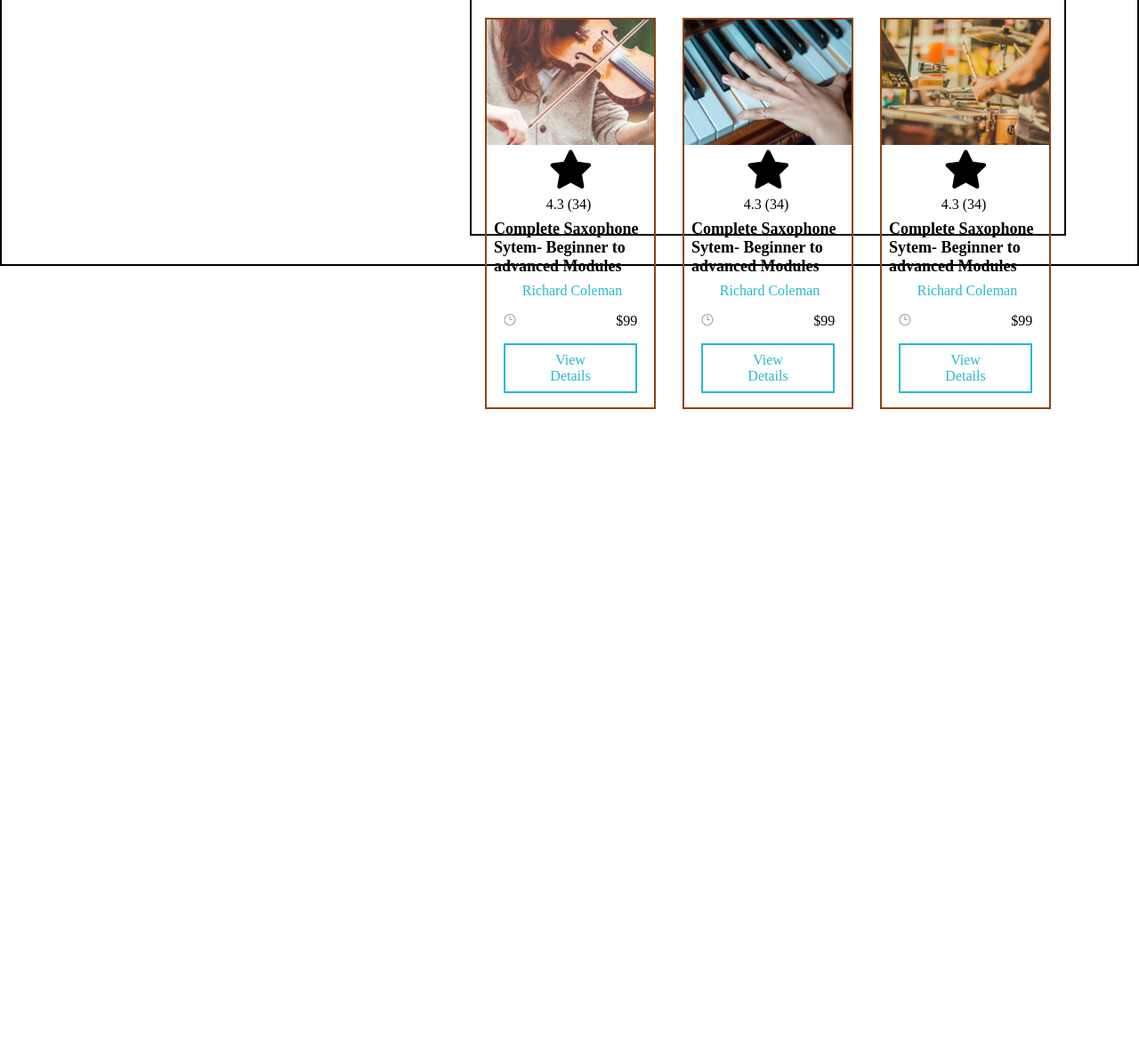
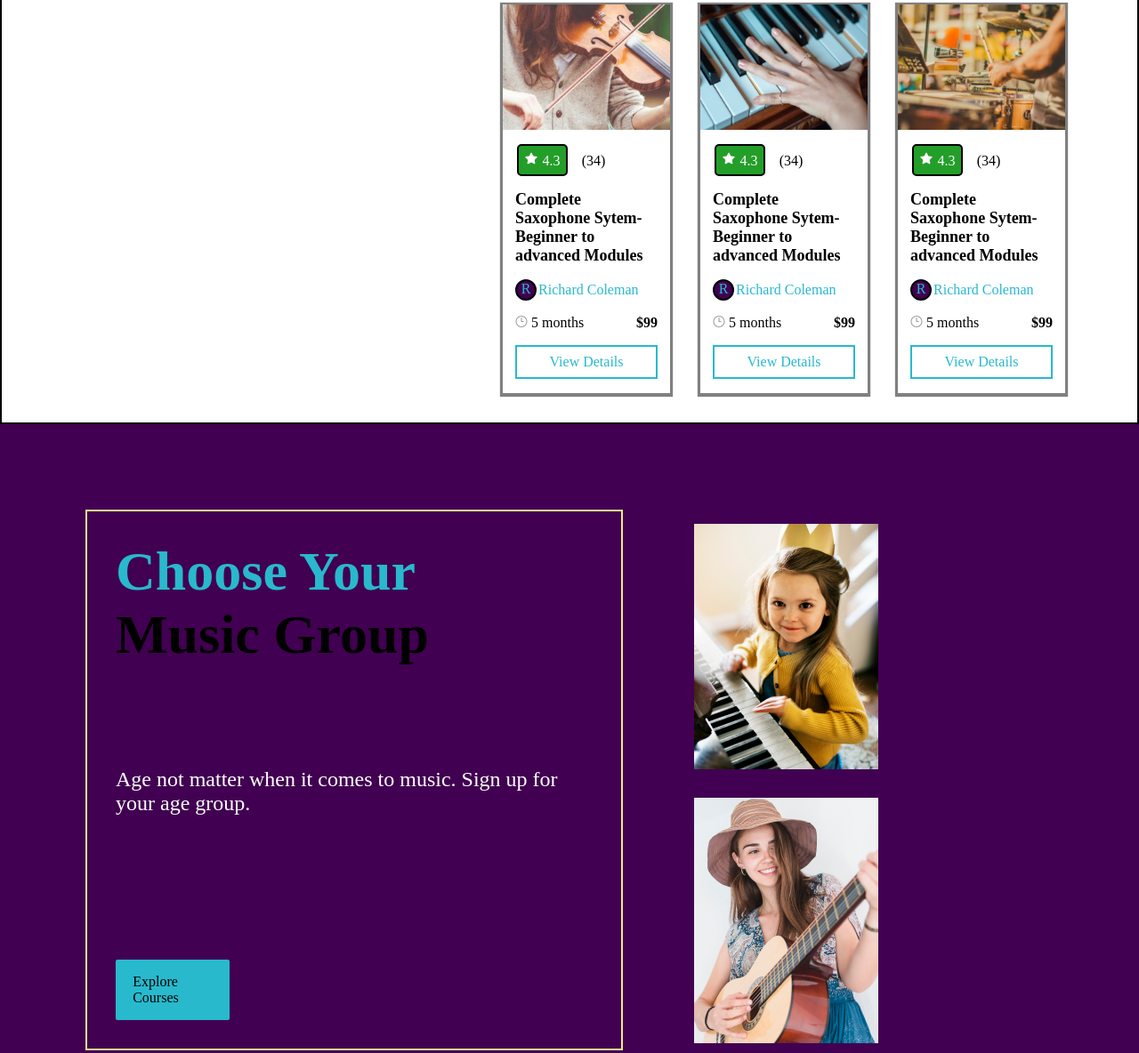
Before and after one commit to rujulnipane/HTML-Assignmennt, a plain HTML site: page index.html in a window 1280 px wide. Shown: the part 1941-3125 px from the top of the page at 89% size. Before the commit the page ends 2401 px from the top, so only its background shows below. Drawn offline with Linux system fonts and the light colour scheme.

Commit message:
design third page

```diff
--- a/index.html
+++ b/index.html
@@ -85,7 +85,7 @@
                         4.3 </span>(34)</p>
                 <h3 class="card-heading">Complete Saxophone Sytem- Beginner to advanced Modules</h3>
                 <div class="card-owner">
-                    <img src="" alt="">
+                    <span class="owner-photo">R</span>
                     <span>Richard Coleman</span>
                 </div>
                 <div class="card-dur">
@@ -102,18 +102,17 @@
             </div>
             <div class="course-card">
                 <img src="./Images/image 8.png" alt="" class="card-img">
-                <p><span><svg xmlns="http://www.w3.org/2000/svg" enable-background="new 0 0 24 24" viewBox="0 0 24 24"
+                <p class="card-rating"><span><svg xmlns="http://www.w3.org/2000/svg" enable-background="new 0 0 24 24" viewBox="0 0 24 24"
                             id="star">
                             <path
                                 d="M22,10.1c0.1-0.5-0.3-1.1-0.8-1.1l-5.7-0.8L12.9,3c-0.1-0.2-0.2-0.3-0.4-0.4C12,2.3,11.4,2.5,11.1,3L8.6,8.2L2.9,9
                     C2.6,9,2.4,9.1,2.3,9.3c-0.4,0.4-0.4,1,0,1.4l4.1,4l-1,5.7c0,0.2,0,0.4,0.1,0.6c0.3,0.5,0.9,0.7,1.4,0.4l5.1-2.7l5.1,2.7
                     c0.1,0.1,0.3,0.1,0.5,0.1l0,0c0.1,0,0.1,0,0.2,0c0.5-0.1,0.9-0.6,0.8-1.2l-1-5.7l4.1-4C21.9,10.5,22,10.3,22,10.1z">
                             </path>
-                        </svg>
-                        4.3 </span>(34) </p>
+                        </svg>4.3</span>(34) </p>
                 <h3 class="card-heading">Complete Saxophone Sytem- Beginner to advanced Modules</h3>
                 <div class="card-owner">
-                    <img src="" alt="">
+                    <span class="owner-photo">R</span>
                     <span>Richard Coleman</span>
                 </div>
                 <div class="card-dur">
@@ -130,7 +129,7 @@
             </div>
             <div class="course-card">
                 <img src="./Images/image 9.png" alt="" class="card-img">
-                <p><span><svg xmlns="http://www.w3.org/2000/svg" enable-background="new 0 0 24 24" viewBox="0 0 24 24"
+                <p class="card-rating"><span><svg xmlns="http://www.w3.org/2000/svg" enable-background="new 0 0 24 24" viewBox="0 0 24 24"
                     id="star">
                     <path
                         d="M22,10.1c0.1-0.5-0.3-1.1-0.8-1.1l-5.7-0.8L12.9,3c-0.1-0.2-0.2-0.3-0.4-0.4C12,2.3,11.4,2.5,11.1,3L8.6,8.2L2.9,9
@@ -138,10 +137,10 @@
             c0.1,0.1,0.3,0.1,0.5,0.1l0,0c0.1,0,0.1,0,0.2,0c0.5-0.1,0.9-0.6,0.8-1.2l-1-5.7l4.1-4C21.9,10.5,22,10.3,22,10.1z">
                     </path>
                 </svg>
-                        4.3 </span>(34) </p>
+                4.3 </span>(34)</p>
         <h3 class="card-heading">Complete Saxophone Sytem- Beginner to advanced Modules</h3>
         <div class="card-owner">
-                    <img src="" alt="">
+            <span class="owner-photo">R</span>
             <span>Richard Coleman</span>
         </div>
         <div class="card-dur">
@@ -150,15 +149,15 @@
                     <path
                         d="M7 0C3.41797 0 0.5 2.91797 0.5 6.5C0.5 10.082 3.41797 13 7 13C10.582 13 13.5 10.082 13.5 6.5C13.5 2.91797 10.582 0 7 0ZM7 1C10.043 1 12.5 3.45703 12.5 6.5C12.5 9.54297 10.043 12 7 12C3.95703 12 1.5 9.54297 1.5 6.5C1.5 3.45703 3.95703 1 7 1ZM6.5 2V7H9.5V6H7.5V2H6.5Z"
                         fill="#999999" />
-                        </svg>
+                </svg> 5 months
             </span>
-                    <span>$99</span>
+            <span><strong>$99</strong></span>
         </div>
         <div class="card-btn">View Details</div>
             </div>
             <div class="course-card">
                 <img src="./Images/image 10.png" alt="" class="card-img">
-                <p><span><svg xmlns="http://www.w3.org/2000/svg" enable-background="new 0 0 24 24" viewBox="0 0 24 24"
+                <p class="card-rating"><span><svg xmlns="http://www.w3.org/2000/svg" enable-background="new 0 0 24 24" viewBox="0 0 24 24"
                     id="star">
                     <path
                         d="M22,10.1c0.1-0.5-0.3-1.1-0.8-1.1l-5.7-0.8L12.9,3c-0.1-0.2-0.2-0.3-0.4-0.4C12,2.3,11.4,2.5,11.1,3L8.6,8.2L2.9,9
@@ -166,10 +165,10 @@
             c0.1,0.1,0.3,0.1,0.5,0.1l0,0c0.1,0,0.1,0,0.2,0c0.5-0.1,0.9-0.6,0.8-1.2l-1-5.7l4.1-4C21.9,10.5,22,10.3,22,10.1z">
                     </path>
                 </svg>
-                        4.3 </span>(34) </p>
+                4.3 </span>(34)</p>
         <h3 class="card-heading">Complete Saxophone Sytem- Beginner to advanced Modules</h3>
         <div class="card-owner">
-                    <img src="" alt="">
+            <span class="owner-photo">R</span>
             <span>Richard Coleman</span>
         </div>
         <div class="card-dur">
@@ -178,15 +177,15 @@
                     <path
                         d="M7 0C3.41797 0 0.5 2.91797 0.5 6.5C0.5 10.082 3.41797 13 7 13C10.582 13 13.5 10.082 13.5 6.5C13.5 2.91797 10.582 0 7 0ZM7 1C10.043 1 12.5 3.45703 12.5 6.5C12.5 9.54297 10.043 12 7 12C3.95703 12 1.5 9.54297 1.5 6.5C1.5 3.45703 3.95703 1 7 1ZM6.5 2V7H9.5V6H7.5V2H6.5Z"
                         fill="#999999" />
-                        </svg>
+                </svg> 5 months
             </span>
-                    <span>$99</span>
+            <span><strong>$99</strong></span>
         </div>
         <div class="card-btn">View Details</div>
             </div>
             <div class="course-card">
                 <img src="./Images/image 18.png" alt="" class="card-img">
-                <p><span><svg xmlns="http://www.w3.org/2000/svg" enable-background="new 0 0 24 24" viewBox="0 0 24 24"
+                <p class="card-rating"><span><svg xmlns="http://www.w3.org/2000/svg" enable-background="new 0 0 24 24" viewBox="0 0 24 24"
                     id="star">
                     <path
                         d="M22,10.1c0.1-0.5-0.3-1.1-0.8-1.1l-5.7-0.8L12.9,3c-0.1-0.2-0.2-0.3-0.4-0.4C12,2.3,11.4,2.5,11.1,3L8.6,8.2L2.9,9
@@ -194,10 +193,10 @@
             c0.1,0.1,0.3,0.1,0.5,0.1l0,0c0.1,0,0.1,0,0.2,0c0.5-0.1,0.9-0.6,0.8-1.2l-1-5.7l4.1-4C21.9,10.5,22,10.3,22,10.1z">
                     </path>
                 </svg>
-                        4.3 </span>(34) </p>
+                4.3 </span>(34)</p>
         <h3 class="card-heading">Complete Saxophone Sytem- Beginner to advanced Modules</h3>
         <div class="card-owner">
-                    <img src="" alt="">
+            <span class="owner-photo">R</span>
             <span>Richard Coleman</span>
         </div>
         <div class="card-dur">
@@ -206,15 +205,15 @@
                     <path
                         d="M7 0C3.41797 0 0.5 2.91797 0.5 6.5C0.5 10.082 3.41797 13 7 13C10.582 13 13.5 10.082 13.5 6.5C13.5 2.91797 10.582 0 7 0ZM7 1C10.043 1 12.5 3.45703 12.5 6.5C12.5 9.54297 10.043 12 7 12C3.95703 12 1.5 9.54297 1.5 6.5C1.5 3.45703 3.95703 1 7 1ZM6.5 2V7H9.5V6H7.5V2H6.5Z"
                         fill="#999999" />
-                        </svg>
+                </svg> 5 months
             </span>
-                    <span>$99</span>
+            <span><strong>$99</strong></span>
         </div>
         <div class="card-btn">View Details</div>
             </div>
             <div class="course-card">
                 <img src="./Images/image 17.png" alt="" class="card-img">
-                <p><span><svg xmlns="http://www.w3.org/2000/svg" enable-background="new 0 0 24 24" viewBox="0 0 24 24"
+                <p class="card-rating"><span><svg xmlns="http://www.w3.org/2000/svg" enable-background="new 0 0 24 24" viewBox="0 0 24 24"
                     id="star">
                     <path
                         d="M22,10.1c0.1-0.5-0.3-1.1-0.8-1.1l-5.7-0.8L12.9,3c-0.1-0.2-0.2-0.3-0.4-0.4C12,2.3,11.4,2.5,11.1,3L8.6,8.2L2.9,9
@@ -222,10 +221,10 @@
             c0.1,0.1,0.3,0.1,0.5,0.1l0,0c0.1,0,0.1,0,0.2,0c0.5-0.1,0.9-0.6,0.8-1.2l-1-5.7l4.1-4C21.9,10.5,22,10.3,22,10.1z">
                     </path>
                 </svg>
-                        4.3 </span>(34) </p>
+                4.3 </span>(34)</p>
         <h3 class="card-heading">Complete Saxophone Sytem- Beginner to advanced Modules</h3>
         <div class="card-owner">
-                    <img src="" alt="">
+            <span class="owner-photo">R</span>
             <span>Richard Coleman</span>
         </div>
         <div class="card-dur">
@@ -234,14 +233,34 @@
                     <path
                         d="M7 0C3.41797 0 0.5 2.91797 0.5 6.5C0.5 10.082 3.41797 13 7 13C10.582 13 13.5 10.082 13.5 6.5C13.5 2.91797 10.582 0 7 0ZM7 1C10.043 1 12.5 3.45703 12.5 6.5C12.5 9.54297 10.043 12 7 12C3.95703 12 1.5 9.54297 1.5 6.5C1.5 3.45703 3.95703 1 7 1ZM6.5 2V7H9.5V6H7.5V2H6.5Z"
                         fill="#999999" />
-                        </svg>
+                </svg> 5 months
             </span>
-                    <span>$99</span>
+            <span><strong>$99</strong></span>
         </div>
         <div class="card-btn">View Details</div>
             </div>
         </div>
     </section>
+
+    <section class="third">
+        <div class="third-content">
+            <div>
+                <h1 class="first-color">Choose Your</h1>
+                <h1 class="second-color">Music Group</h1>
+            </div>
+
+            <p class="third-text">
+                Age not matter when it comes to music. Sign up for your age group.
+            </p>
+            <a class="third-btn" href="#">Explore Courses</a>
+        </div>
+        <div class="group">
+            <img src="./Images/42626 1.png" alt="" class="group-img">
+            <img src="./Images/393510-PCF64L-157 1.png" alt="" class="group-img">
+            <img src="./Images/915 1.png" alt="" class="group-img">
+            <img src="./Images/2016 1.png" alt="" class="group-img">
+        </div>
+    </section>
 </body>
 
 </html>
--- a/style.css
+++ b/style.css
@@ -90,7 +90,6 @@ ul {
 .explore{
     text-decoration: none;
     background-color: #28B9CD;
-
     color: black;
     padding: 1rem 1.2rem;
     margin-top: 3rem;
@@ -129,48 +128,85 @@ ul {
     font-size: 62px;
 }
 
-
 .second{
-    height: 100vh;
+    /* height: 140vh; */
     display: flex;
     width: 100%;
     border: 2px solid black;
-    padding: 2rem 5rem;
+    padding: 1rem 4rem;
 }
 .courses{
-    border: 2px solid black;
+    margin-left: 1.5rem;
     display: grid;
     grid-template-columns: repeat(3,1fr);
     grid-template-rows: repeat(2,1fr);
-    /* height: 120vh; */
-    /* background-color: #000; */
 }
 .course-card{
-    border: 2px solid saddlebrown;
+    border: 2px solid gray;
     display: flex;
     flex-direction: column;
     align-items: center;
     width: 15vw;
     margin: 15px;
+    box-shadow: 0 1px 1px 1px gray;
+
 }
 
 .card-img{
     width: 100%;
     height: 45%;
 }
+.card-rating{
+    display: block;
+    width: 100%;
+    margin-left: 2rem;
+    margin-top: 1rem;
+}
+.card-rating span{
+    border: 2px solid black;
+    display: inline-block;
+    color: #ffffff;
+    margin-right: 1rem;
+    background-color: rgb(35, 158, 41);
+    border-radius: 5px;
+    padding: 0.4rem;
+}
 
+#star{
+    height: 1rem;
+    width: 1rem;
+    filter: invert();
+
+}
 
 .card-heading{
     font-size: 18px;
-    padding: 0.5rem;
+    width: 85%;
+   margin: auto;
+   margin-top: 1rem;
+
 }
 .card-owner{
+    display: flex;
     color: #28B9CD;
+    width: 85%;
+    align-items: center;
+    margin-top: 1rem;
+}
+.owner-photo{
+    border: 2px solid black;
+    margin-right: 2px;
+    width: 1.5rem;
+    text-align: center;
+    height: 1.5rem;
+    border-radius: 15px;
+    background-color: #410051;
+
 }
 
 .card-dur{
     display: flex;
-    width: 80%;
+    width: 85%;
     margin: auto;
     margin-top: 1rem;
     justify-content: space-between;
@@ -179,9 +215,54 @@ ul {
 .card-btn{
     border: 2px solid #28B9CD;
     display: block;
-    width: 80%;
+    width: 85%;
     text-align: center;
     margin: 1rem auto;
     padding: 0.5rem 2rem;
     color: #28B9CD;
 }
+
+.third{
+    width: 100%;
+    display: flex;
+    justify-content: center;
+    height: 100vh;
+    padding: 4rem;
+    background-color: #410051;
+
+
+}
+.third-content{
+    border: 2px solid khaki;
+    display: flex;
+    flex-direction: column;
+    margin: 2rem;
+    justify-content: space-between;
+    padding: 2rem;
+
+}
+
+.group{
+    display: flex;
+    width:40vw;
+    flex-wrap: wrap;
+    margin: 2rem;
+}
+.group-img{
+    margin: 1rem;
+}
+
+.third p{
+    color: #ffffff;
+    font-size: 24px;
+}
+
+.third-btn{
+    text-decoration: none;
+    background-color: #28B9CD;
+    color: black;
+    padding: 1rem 1.2rem;
+    margin-top: 3rem;
+    border-radius: 2px;
+    width: 10vw;
+}
```
Lines whose indentation alone changed are shown as unchanged.
